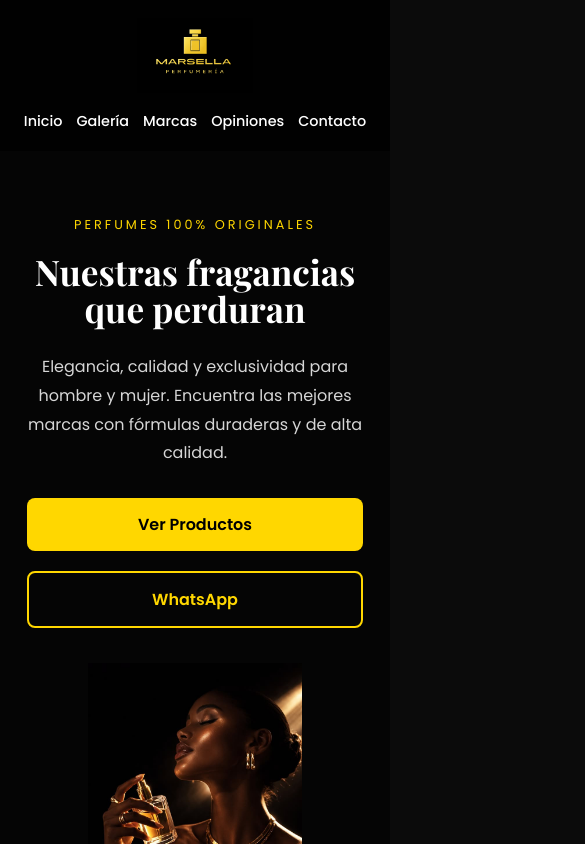
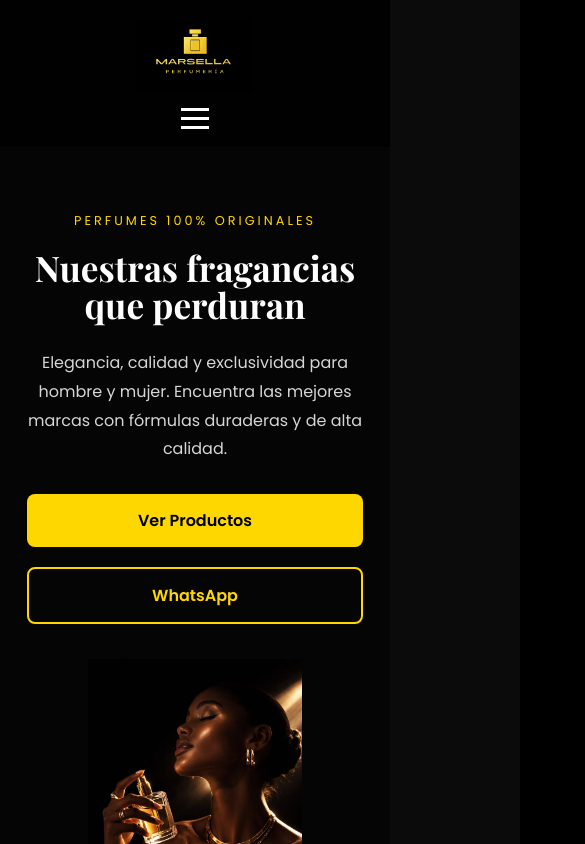
Before and after one commit to alvaromg92/marsellacr-landing, a React (Vite) app: page / in a window 390 px wide. Shown: the top 844 px of the page, 585 px wide, since content can reach past the window. Built offline with nearby package versions, Linux system fonts and the light colour scheme.

Commit message:
Update featured products

```diff
--- a/src/components/FeaturedProducts.jsx
+++ b/src/components/FeaturedProducts.jsx
@@ -5,7 +5,7 @@ function FeaturedProducts() {
 
   return (
 
-    <section className="featured">
+    <section className="featured" id="features">
 
       <div className="featured-title">
 
--- a/src/components/Footer.jsx
+++ b/src/components/Footer.jsx
@@ -52,7 +52,7 @@ function Footer() {
         </a>
 
         <a
-            href="https://www.facebook.com/marsella.cr"
+            href="https://www.facebook.com/profile.php?id=100089205374440"
             target="_blank"
             rel="noreferrer"
         >
--- a/src/components/Navbar.jsx
+++ b/src/components/Navbar.jsx
@@ -1,36 +1,60 @@
+import { useState } from "react";
 import "../styles/Navbar.css";
 import { Link } from "react-router-dom";
-import logo from "../assets/logo/logo.png"; // Cambia el nombre si tu archivo se llama diferente
+import logo from "../assets/logo/logo.png";
 
 function Navbar() {
+  const [menuOpen, setMenuOpen] = useState(false);
+
+  const closeMenu = () => setMenuOpen(false);
+
   return (
     <header className="navbar">
       <div className="logo">
-        <Link to="/">
+        <Link to="/" onClick={closeMenu}>
           <img src={logo} alt="MarsellaCR Logo" />
         </Link>
       </div>
 
-      <nav>
+      <div
+        className={`hamburger ${menuOpen ? "active" : ""}`}
+        onClick={() => setMenuOpen(!menuOpen)}
+      >
+        <span></span>
+        <span></span>
+        <span></span>
+      </div>
+
+      <nav className={menuOpen ? "nav active" : "nav"}>
         <ul className="nav-links">
           <li>
-            <Link to="/">Inicio</Link>
+            <Link to="/" onClick={closeMenu}>
+              Inicio
+            </Link>
           </li>
 
           <li>
-            <Link to="/gallery">Galería</Link>
+            <a href="#features" onClick={closeMenu}>
+              Destacados
+            </a>
           </li>
 
           <li>
-            <a href="#brands">Marcas</a>
+            <a href="#brands" onClick={closeMenu}>
+              Marcas
+            </a>
           </li>
 
           <li>
-            <a href="#reviews">Opiniones</a>
+            <a href="#reviews" onClick={closeMenu}>
+              Opiniones
+            </a>
           </li>
 
           <li>
-            <a href="#contact">Contacto</a>
+            <a href="#contact" onClick={closeMenu}>
+              Contacto
+            </a>
           </li>
         </ul>
       </nav>
--- a/src/styles/Navbar.css
+++ b/src/styles/Navbar.css
@@ -51,3 +51,78 @@
     width: auto;
     display: block;
 }
+
+/* ===========================
+   MOBILE MENU
+=========================== */
+
+.hamburger{
+    display:none;
+    flex-direction:column;
+    justify-content:center;
+    gap:6px;
+    cursor:pointer;
+}
+
+.hamburger span{
+    width:28px;
+    height:3px;
+    background:white;
+    transition:.3s;
+}
+
+.hamburger.active span:nth-child(1){
+    transform:rotate(45deg) translate(7px,6px);
+}
+
+.hamburger.active span:nth-child(2){
+    opacity:0;
+}
+
+.hamburger.active span:nth-child(3){
+    transform:rotate(-45deg) translate(7px,-6px);
+}
+
+@media(max-width:768px){
+
+.navbar{
+    padding:15px 25px;
+}
+
+.logo img{
+    height:70px;
+}
+
+.hamburger{
+    display:flex;
+    z-index:1002;
+}
+
+.nav{
+    position:fixed;
+    top:0;
+    right:-100%;
+    width:260px;
+    height:100vh;
+    background:#000;
+    display:flex;
+    justify-content:center;
+    align-items:center;
+    transition:.35s;
+}
+
+.nav.active{
+    right:0;
+}
+
+.nav-links{
+    flex-direction:column;
+    text-align:center;
+    gap:35px;
+}
+
+.nav-links a{
+    font-size:1.2rem;
+}
+
+}
```
